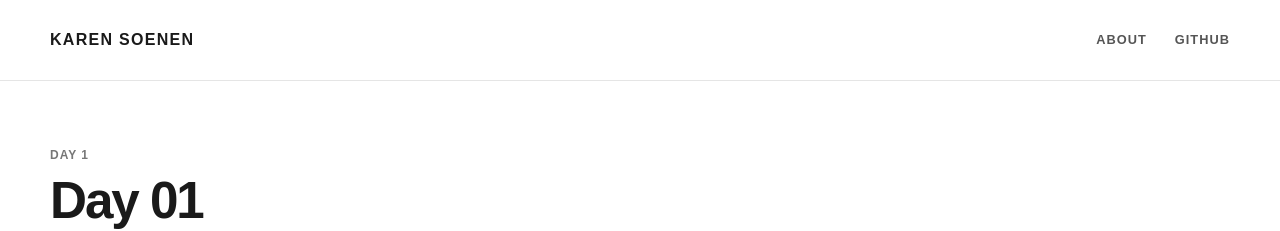
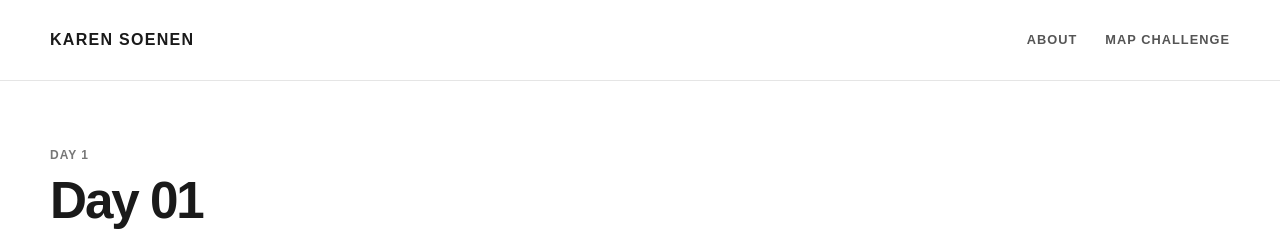
Before and after one commit to k-rns/map-portfolio, a Jekyll site: the page built from _maps/day-01.md, in a window 1280 px wide and 900 px high. Shown: the top 231 px of the window. Built offline with Jekyll 4.4.1, drawn with Linux system fonts in a browser that asks for light colours.

Commit message:
Remove GitHub link from navigation and add to footer

```diff
--- a/_layouts/map.html
+++ b/_layouts/map.html
@@ -27,12 +27,7 @@
 
       <nav class="site-nav">
         <a href="{{ '/about/' | relative_url }}">ABOUT</a>
-
-        <a
-          href="https://github.com/k-rns/map-portfolio"
-          target="_blank">
-          GITHUB
-        </a>
+        <a href="{{ '/' | relative_url }}">MAP CHALLENGE</a>
       </nav>
 
     </div>
@@ -134,6 +129,7 @@
     <div class="container">
 
       © 2026 Karen Soenen. All rights reserved.
+      <a href="https://github.com/k-rns/map-portfolio" target="_blank" class="footer-github">GitHub</a>
 
     </div>
 
```
